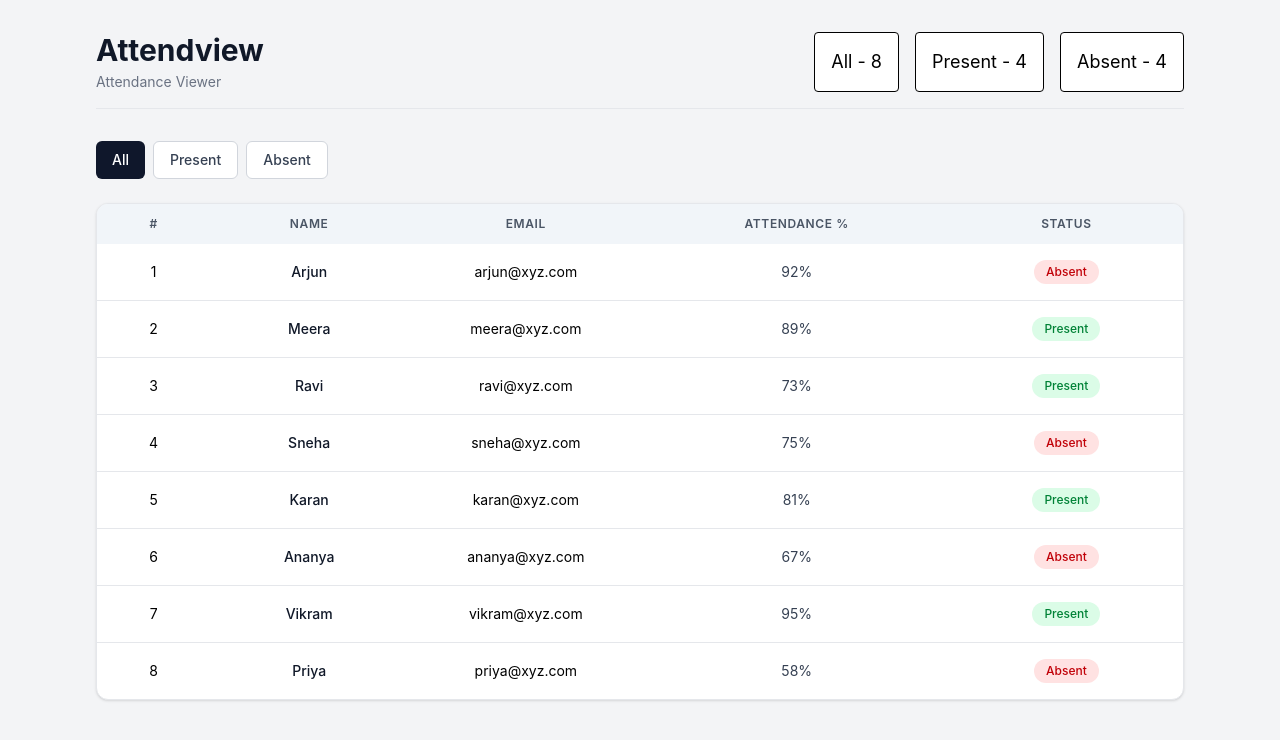
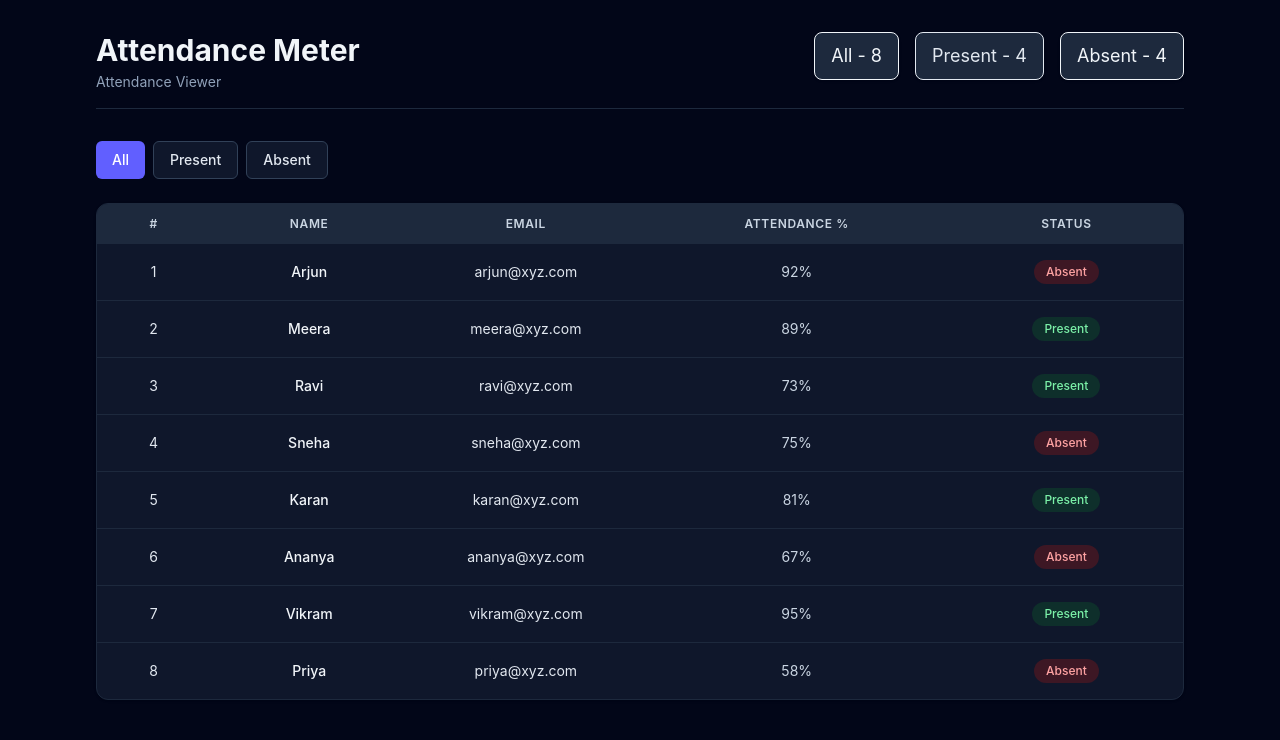
Before and after one commit to Silbars/attendance-viewer, a React (Vite) app: page / in a window 1280 px wide. Shown: the top 740 px of the page. Built offline with nearby package versions, Linux system fonts and the light colour scheme.

Commit message:
feat: update UI styles for improved readability and consistency across components

```diff
--- a/src/App.tsx
+++ b/src/App.tsx
@@ -43,7 +43,7 @@ function App() {
 
     return(
         <PageContainer>
-            <div className="mb-8 pb-4 border-b border-gray-200 flex justify-between">
+            <div className="mb-8 pb-4 border-b border-slate-800 flex justify-between">
             <Header/>
             <StudentStats all={allStuds} present={presentStuds} absent={absentStuds}/>
             </div>
--- a/src/components/FilterButtons.tsx
+++ b/src/components/FilterButtons.tsx
@@ -9,8 +9,8 @@ function FilterButtons({ activeFilter, onFilterChange }: FilterButtonsProps) {
 
   function getButtonClass(filter: FilterType) {
     const base = "px-4 py-2 text-sm font-medium rounded-md transition duration-150";
-    const active = "bg-slate-900 text-white";
-    const inactive = "bg-white border border-gray-300 text-gray-700 hover:bg-gray-50";
+    const active = "bg-indigo-500 text-white";
+    const inactive = "bg-slate-900 border border-slate-700 text-slate-200 hover:bg-slate-800";
 
     return `${base} ${activeFilter === filter ? active : inactive}`;
   }
--- a/src/components/Header.tsx
+++ b/src/components/Header.tsx
@@ -1,10 +1,10 @@
 function Header() {
     return (
         <div className="">
-                <h1 className="text-3xl font-bold text-gray-900">
-                    Attendview
+                <h1 className="text-3xl font-bold text-slate-100">
+                    Attendance Meter
                 </h1>
-                <p className="mt-1 text-sm text-gray-500">
+                <p className="mt-1 text-sm text-slate-400">
                     Attendance Viewer
                 </p>
         </div>
--- a/src/components/PageContainer.tsx
+++ b/src/components/PageContainer.tsx
@@ -6,7 +6,7 @@ type PageContainerProps = {
 
 const PageContainer: React.FC<PageContainerProps> = ({ children }) => {
   return (
-    <div className="min-h-screen bg-gray-100">
+    <div className="min-h-screen bg-slate-950 text-slate-100">
       <div className="max-w-6xl mx-auto px-4 sm:px-6 lg:px-8 py-8">
         {children}
       </div>
--- a/src/components/StatusBadge.tsx
+++ b/src/components/StatusBadge.tsx
@@ -8,7 +8,7 @@ function StatusBadge({ presentToday }: StatusBadgeProps) {
   return (
     <span
       className={`inline-flex px-3 py-1 text-xs font-medium rounded-full ${
-        isLow ? "bg-red-100 text-red-700" : "bg-green-100 text-green-700"
+        isLow ? "bg-red-900/40 text-red-300" : "bg-green-900/40 text-green-300"
       }`}
     >
       {isLow ? "Absent" : "Present"}
--- a/src/components/StudentTable.tsx
+++ b/src/components/StudentTable.tsx
@@ -15,42 +15,42 @@ type StudentTableProps = {
 function StudentTable({ students }: StudentTableProps) {
   return (
     <>
-      <div className="table-wrapper w-full bg-white rounded-xl shadow-sm border border-gray-200 overflow-hidden mt-6">
+      <div className="table-wrapper w-full bg-slate-900 rounded-xl shadow-sm border border-slate-800 overflow-hidden mt-6">
         <div className="overflow-x-auto">
           <table className="min-w-full text-sm border-collapse">
-            <thead className="bg-slate-100">
+            <thead className="bg-slate-800">
               <tr>
-                <th className="px-6 py-3 text-xs font-semibold uppercase tracking-wider text-gray-600">
+                <th className="px-6 py-3 text-xs font-semibold uppercase tracking-wider text-slate-300">
                   #
                 </th>
-                <th className="px-6 py-3 text-xs font-semibold uppercase tracking-wider text-gray-600">
+                <th className="px-6 py-3 text-xs font-semibold uppercase tracking-wider text-slate-300">
                   Name
                 </th>
-                <th className="px-6 py-3 text-xs font-semibold uppercase tracking-wider text-gray-600">
+                <th className="px-6 py-3 text-xs font-semibold uppercase tracking-wider text-slate-300">
                   Email
                 </th>
-                <th className="px-6 py-3 text-xs font-semibold uppercase tracking-wider text-gray-600">
+                <th className="px-6 py-3 text-xs font-semibold uppercase tracking-wider text-slate-300">
                   Attendance %
                 </th>
-                <th className="px-6 py-3 text-xs font-semibold uppercase tracking-wider text-gray-600">
+                <th className="px-6 py-3 text-xs font-semibold uppercase tracking-wider text-slate-300">
                   Status
                 </th>
               </tr>
             </thead>
-            <tbody className="divide-y divide-gray-200">
+            <tbody className="divide-y divide-slate-800">
               {students.map((student) => {
 
                 return (
                   <tr
                     key={student.id}
-                    className="hover:bg-slate-50 text-center transition duration-150 cursor-pointer"
+                    className="hover:bg-gray-700 text-center transition duration-150 cursor-pointer text-slate-200"
                   >
 
                     <td className="">
                       {student.id}
                     </td>
 
-                    <td className="px-6 py-4 font-medium text-gray-900">
+                    <td className="px-6 py-4 font-medium text-slate-100">
                       {student.name}
                     </td>
 
@@ -58,7 +58,7 @@ function StudentTable({ students }: StudentTableProps) {
                       {student.email}
                     </td>
 
-                    <td className="px-6 py-4 text-gray-700">
+                    <td className="px-6 py-4 text-slate-300">
                       {student.attendance}%
                     </td>
 
--- a/src/components/StudentsStats.tsx
+++ b/src/components/StudentsStats.tsx
@@ -7,9 +7,9 @@ type StudentTableProps = {
 function StudentStats({all, present, absent} : StudentTableProps) {
     return (
         <div className="flex gap-4">
-        <div className="text-lg bg-white border rounded flex items-center px-4">All - {all}</div>
-        <div className="text-lg bg-white border rounded flex items-center px-4">Present - {present}</div>
-        <div className="text-lg bg-white border rounded flex items-center px-4">Absent - {absent}</div>
+        <div className="text-lg h-12 shadow-sm bg-slate-800 border border-white-700 rounded-lg flex items-center px-4 text-slate-100">All - {all}</div>
+        <div className="text-lg h-12 shadow-sm bg-slate-800 border border-white-900 rounded-lg flex items-center px-4 text-slate-200">Present - {present}</div>
+        <div className="text-lg h-12 shadow-sm bg-slate-800 border border-white-900 rounded-lg flex items-center px-4 text-slate-100">Absent - {absent}</div>
         </div>
     )
 }
```
